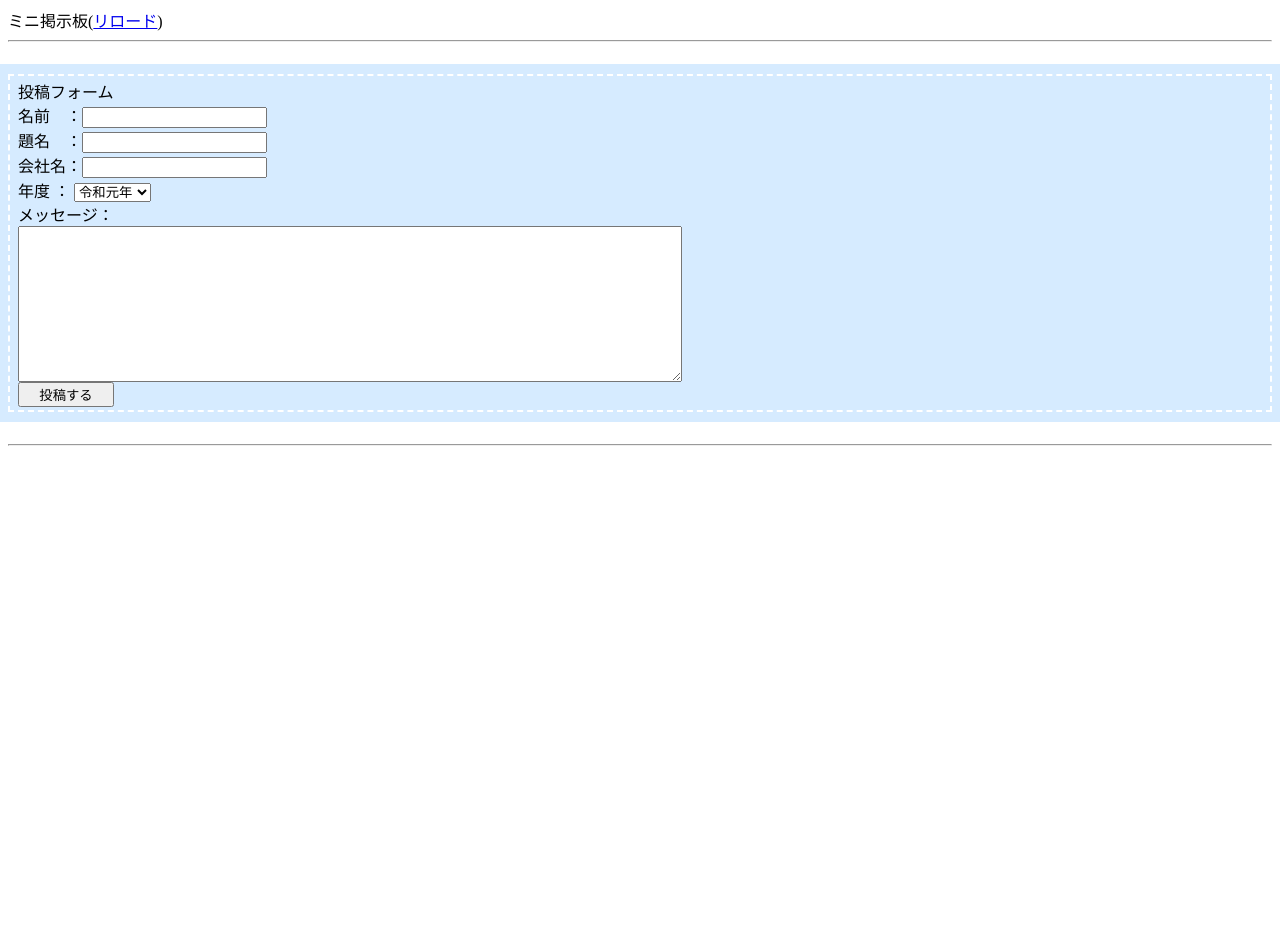
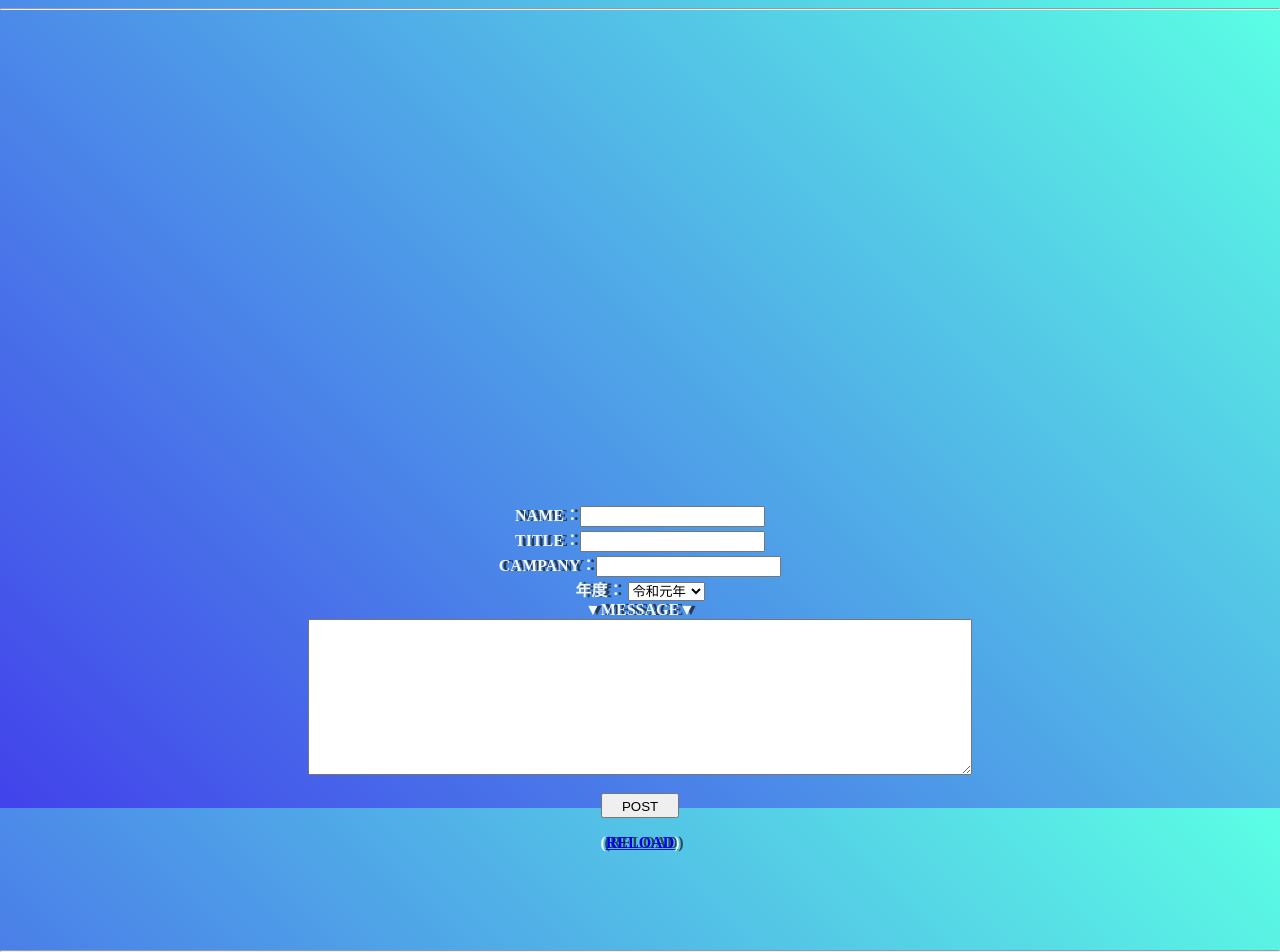
Before and after one commit to joken2019SepCamp/Team5, a PHP site: page /index5.html in a window 1280 px wide. Before the commit the page ends 446 px from the top, so only its background shows below. Run offline with PHP 8.4, Linux system fonts and the light colour scheme; some web fonts are replaced.

```diff
--- a/卍/index5.html
+++ b/卍/index5.html
@@ -1,21 +1,23 @@
 <html>
+
 <head>
     <meta charset="utf-8">
     <title>ミニ掲示板</title>
 </head>
 <link rel="stylesheet" href="style5.css">
+
 <body>
-ミニ掲示板(<a href="bbs.php">リロード</a>)<hr>
+
+    <hr>
     <form method="post" action="bbs.php">
         <input type="hidden" name="mode" value="write">
             <div class="box14">
-    <p>
-投稿フォーム<br>
-名前　：<input type="text" name="name" size="20"><br>
-題名　：<input type="text" name="name" size="20"><br>
-会社名：<input type="text" name="name" size="20"><br>
+                <div class="fome"> NAME：<input type="text" name="name" size="20"></div>
+                <div class="fome">TITLE：<input type="text" name="name" size="20"></div>
+                <div class="fome">CAMPANY：<input type="text" name="name" size="20"></div>
+                <div class="fome">
                     <form>
-        年度  ：  <select name="年度">
+                        年度： <select name="年度">
                             <option value="1">平成20年</option>
                             <option value="2">平成21年</option>
                             <option value="3">平成23年</option>
@@ -30,12 +32,25 @@
                             <option value="12" selected>令和元年</option>
                         </select>
                     </form>
-メッセージ：<br>
+                </div>
+                <div class="fome"></div>
+                ▼MESSAGE▼<br>
                 <textarea name="message" rows="10" cols="80"></textarea><br>
-<input type="submit" value="　投稿する　">
+                <input type="submit" value="　POST　">
+            </div>
+        </div>
+
+        </div>
+        <div class="flexbox2">
+            <div class="reload">
+                (<a href="bbs.php">RELOAD</a>)
+            </div>
+        </div>
     </form>
+
     </p>
     </div>
     <hr>
 </body>
+
 </html>
--- a/卍/style5.css
+++ b/卍/style5.css
@@ -1,33 +1,48 @@
-.box17{
-    margin:2em 0;
-    position: relative;
-    padding: 0.5em 1.5em;
-    border-top: solid 2px black;
-    border-bottom: solid 2px black;
+@font-face {
+    font-family: 'mgenplus-black';
+    src: url('./font/rounded-l-mgenplus-1c-black.woff2');
 }
-.box17:before, .box17:after{
-    content: '';
-    position: absolute;
-    top: -10px;
-    width: 2px;
-    height: -webkit-calc(100% + 20px);
-    height: calc(100% + 20px);
-    background-color: black;
+
+body {
+    font-family: 'mgenplus-black';
+    margin: 0;
+    background: linear-gradient(-135deg, rgb(91, 255, 228), rgb(66, 66, 235));
+    font-weight: bold;
+    text-shadow: 4px 0px 0px #1f1f1fc0;
+    color: aliceblue;
+    width: 100vw;
+    height: 100vh;
 }
-.box17:before {left: 10px;}
-.box17:after {right: 10px;}
-.box17 p {
-    margin: 0;
-    padding: 0;
+
+
+.flexbox2{
+    width: 100vw;
+    display: flex;
+    justify-content: center;
+    align-items: center;
+}
+.fome{
+
+}
+
+.fome2{
+
 }
 .box14{
-    padding: 0.2em 0.5em;
-    margin: 2em 0;
-    background: #d6ebff;
-    box-shadow: 0px 0px 0px 10px #d6ebff;
-    border: dashed 2px white;
+
+    display: flex;
+    flex-direction:column;
+    margin: 0;
+    width: 100vw;
+    height: 100vh;
+    display: flex;
+    justify-content: flex-end;
+    align-items: center;
 }
-.box14 p {
-    margin: 0;
-    padding: 0;
+
+.reload
+{
+    width: 100px;
+    height: 100px;
+    text-align: center;
 }
```
Lines whose indentation alone changed are shown as unchanged.
